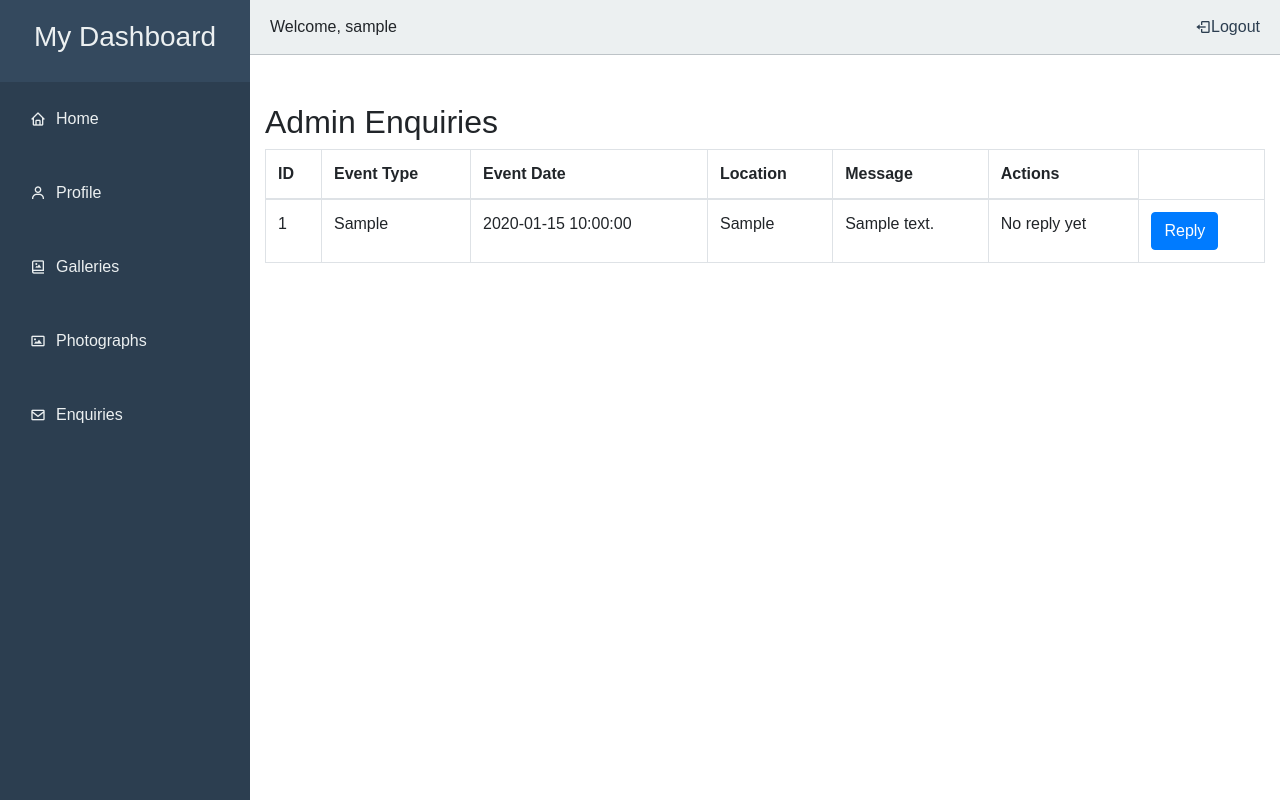
After one commit to AT-alien-territory/WDD_Assignment_System, a PHP site: page /admin_enquiries.php in a window 1280 px wide. The commit adds this page. Run offline with PHP 8.4, Linux system fonts and the light colour scheme; the visitor is signed in with stand-in values (Sample User, id 1); tables that the repository leaves empty or names only in its code hold one stand-in row (values such as "Sample post"); some libraries are stand-ins or nearby versions.

Commit message:
updated code..

```diff
--- a/Contect.php
+++ b/Contect.php
@@ -101,7 +101,7 @@
         </div>
     </nav>
   <div class="page-image">
-  <h2>Enquiry</h2>
+  <h2>Contect</h2>
   </div>
 <div class="container my-5">
     <section id="contact" class="container mt-5">
--- a/Enquiries.php
+++ b/Enquiries.php
@@ -184,7 +184,7 @@
                     data: $(this).serialize(),
                     dataType: 'json',
                     success: function(response) {
-
+                        // alert("hi..")
                         if (response.status === 'success') {
                             Swal.fire({
                                 icon: 'success',
--- /dev/null
+++ b/admin_code_enquires.php
@@ -0,0 +1,18 @@
+<?php
+include 'db.php';
+
+$query = "SELECT * FROM enquiries ORDER BY event_date DESC";
+$result = mysqli_query($conn, $query);
+
+$data = [];
+if ($result) {
+    while ($row = mysqli_fetch_assoc($result)) {
+        $data[] = $row;
+    }
+    echo json_encode($data);
+} else {
+    echo json_encode(['error' => mysqli_error($conn)]);
+}
+
+
+?>
--- /dev/null
+++ b/admin_enquiries.php
@@ -0,0 +1,157 @@
+<?php
+session_start();
+
+if (!isset($_SESSION['username'])) {
+    header("Location: login.php");
+    exit();
+}
+
+$username = $_SESSION['username'];
+?>
+<!DOCTYPE html>
+<html lang="en">
+<head>
+    <meta charset="UTF-8">
+    <meta name="viewport" content="width=device-width, initial-scale=1.0">
+    <title>Admin Enquiries</title>
+    <link rel="stylesheet" href="https://cdnjs.cloudflare.com/ajax/libs/boxicons/2.1.1/css/boxicons.min.css">
+    <link href="https://stackpath.bootstrapcdn.com/bootstrap/4.5.2/css/bootstrap.min.css" rel="stylesheet">
+    <script src="https://code.jquery.com/jquery-3.5.1.min.js"></script>
+    <script src="https://stackpath.bootstrapcdn.com/bootstrap/4.5.2/js/bootstrap.min.js"></script>
+    <link rel="stylesheet" href="layout.css">
+</head>
+<body>
+<div class="sidebar">
+        <div class="sidebar-header">
+            <h3>My Dashboard</h3>
+        </div>
+        <ul class="sidebar-menu">
+            <li><a href="dashboard.php"><i class='bx bx-home'></i> Home</a></li>
+            <li><a href="profile.php"><i class='bx bx-user'></i> Profile</a></li>
+            <li><a href="#"><i class='bx bx-photo-album'></i> Galleries</a></li>
+            <li><a href="photographs.php"><i class='bx bx-image'></i> Photographs</a></li>
+            <li><a href="admin_enquiries.php"><i class='bx bx-envelope'></i> Enquiries</a></li>
+        </ul>
+    </div>
+
+    <div class="main-content">
+        <div class="topbar">
+            <div class="user-info">
+            <span>Welcome, <?php echo htmlspecialchars($username); ?></span>
+
+            </div>
+            <a href="logout_code.php"><i class='bx bx-log-out'></i> Logout</a>
+        </div>
+<div class="container my-5">
+
+        <h2>Admin Enquiries</h2>
+        <table class="table table-bordered">
+            <thead>
+                <tr>
+                    <th>ID</th>
+                    <th>Event Type</th>
+                    <th>Event Date</th>
+                    <th>Location</th>
+                    <th>Message</th>
+                    <!-- <th>Reply</th> -->
+                    <th>Actions</th>
+                </tr>
+            </thead>
+            <tbody id="enquiryTableBody">
+                <!-- Enquiries will be dynamically loaded here -->
+            </tbody>
+        </table>
+    </div>
+        </div>
+        </div>
+
+
+    <!-- Reply Modal -->
+    <div class="modal fade" id="replyModal" tabindex="-1" aria-labelledby="replyModalLabel">
+        <div class="modal-dialog">
+            <div class="modal-content">
+                <div class="modal-header">
+                    <h5 class="modal-title">Reply to Enquiry</h5>
+                    <button type="button" class="close" data-dismiss="modal">&times;</button>
+                </div>
+                <form id="replyForm">
+                    <div class="modal-body">
+                        <input type="hidden" id="enquiryId" name="enquiry_id">
+                        <div class="form-group">
+                            <label for="replyMessage">Reply</label>
+                            <textarea id="replyMessage" name="reply_message" class="form-control" rows="4" required></textarea>
+                        </div>
+                    </div>
+                    <div class="modal-footer">
+                        <button type="submit" class="btn btn-primary">Send Reply</button>
+                        <button type="button" class="btn btn-secondary" data-dismiss="modal">Cancel</button>
+                    </div>
+                </form>
+            </div>
+        </div>
+    </div>
+    <script src="https://cdn.jsdelivr.net/npm/sweetalert2@11"></script>
+
+    <script>
+        // Fetch and display enquiries
+        function fetchEnquiries() {
+            $.ajax({
+                url: 'admin_code_enquires.php',
+                type: 'GET',
+                success: function(response) {
+                    const enquiries = JSON.parse(response);
+                    let rows = '';
+                    enquiries.forEach(enquiry => {
+                        rows += `
+                            <tr>
+                                <td>${enquiry.enquiry_id}</td>
+                                <td>${enquiry.event_type}</td>
+                                <td>${enquiry.event_date}</td>
+                                <td>${enquiry.location}</td>
+                                <td>${enquiry.message}</td>
+                                <td>${enquiry.Reply || 'No reply yet'}</td>
+                                <td>
+                                    <button class="btn btn-primary reply-btn" data-id="${enquiry.enquiry_id}">Reply</button>
+                                </td>
+                            </tr>
+                        `;
+                    });
+                    $('#enquiryTableBody').html(rows);
+
+                    // Add click event for Reply buttons
+                    $('.reply-btn').on('click', function() {
+                        const id = $(this).data('id');
+                        $('#enquiryId').val(id);
+                        $('#replyModal').modal('show');
+                    });
+                }
+            });
+        }
+
+        // Handle reply form submission
+        $('#replyForm').on('submit', function(e) {
+            e.preventDefault();
+            $.ajax({
+                url: 'send_reply.php',
+                type: 'POST',
+                data: $(this).serialize(),
+                success: function(response) {
+                    const result = JSON.parse(response);
+                    Swal.fire({
+                        icon: 'success',
+                        title: 'Success',
+                        text: result.message,
+                        confirmButtonText: 'OK',
+                    });
+                    alert(result.message);
+                    $('#replyModal').modal('hide');
+                    fetchEnquiries();
+                }
+            });
+        });
+
+        // Initial fetch
+        fetchEnquiries();
+    </script>
+</body>
+</html>
--- a/profile.php
+++ b/profile.php
@@ -165,7 +165,7 @@ $stmt = $conn->prepare("SELECT   name ,email,phone , address,image_url FROM User
     <div class="main-content">
         <div class="topbar">
             <div class="user-info">
-                <span>Welcome, <?php echo htmlspecialchars($image); ?></span>
+                <span>Welcome, <?php echo htmlspecialchars($username); ?></span>
             </div>
             <a href="logout_code.php"><i class='bx bx-log-out'></i> Logout</a>
         </div>
```
Also changed, not shown: dashboard.php (+37 -33 lines), get_enquiries.php (added, +21 -0 lines), send_reply.php (added, +19 -0 lines), submit_enquir.php (+22 -32 lines).
